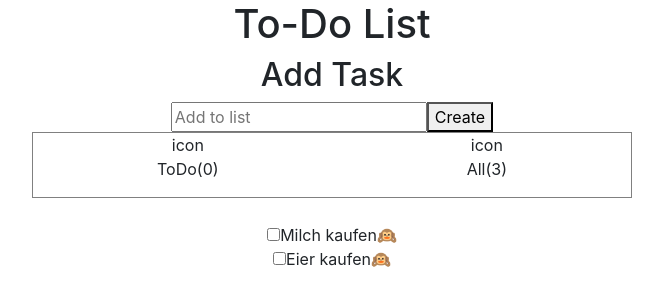
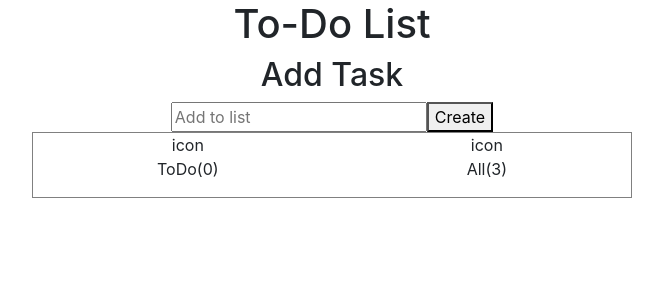
Before and after one commit to BernadetteCh/react-to-do-list-app, a React (Create React App) app: page / in a window 1280 px wide. Shown: the top 306 px of the page, without its empty margins (308-971 px from the left). Built offline with nearby package versions, Linux system fonts and the light colour scheme.

Commit message:
removed Output component

```diff
--- a/src/Navigation.js
+++ b/src/Navigation.js
@@ -1,6 +1,6 @@
 import React from "react";
 import "./Navigation.css";
-import Output from "./Output.js";
+
 
 export default function Navigation () {
   return (
@@ -15,7 +15,6 @@ export default function Navigation () {
           <p>All(3)</p>
         </div>
       </div>
-      <Output />
-    </div>
+     </div>
   );
 }
```
